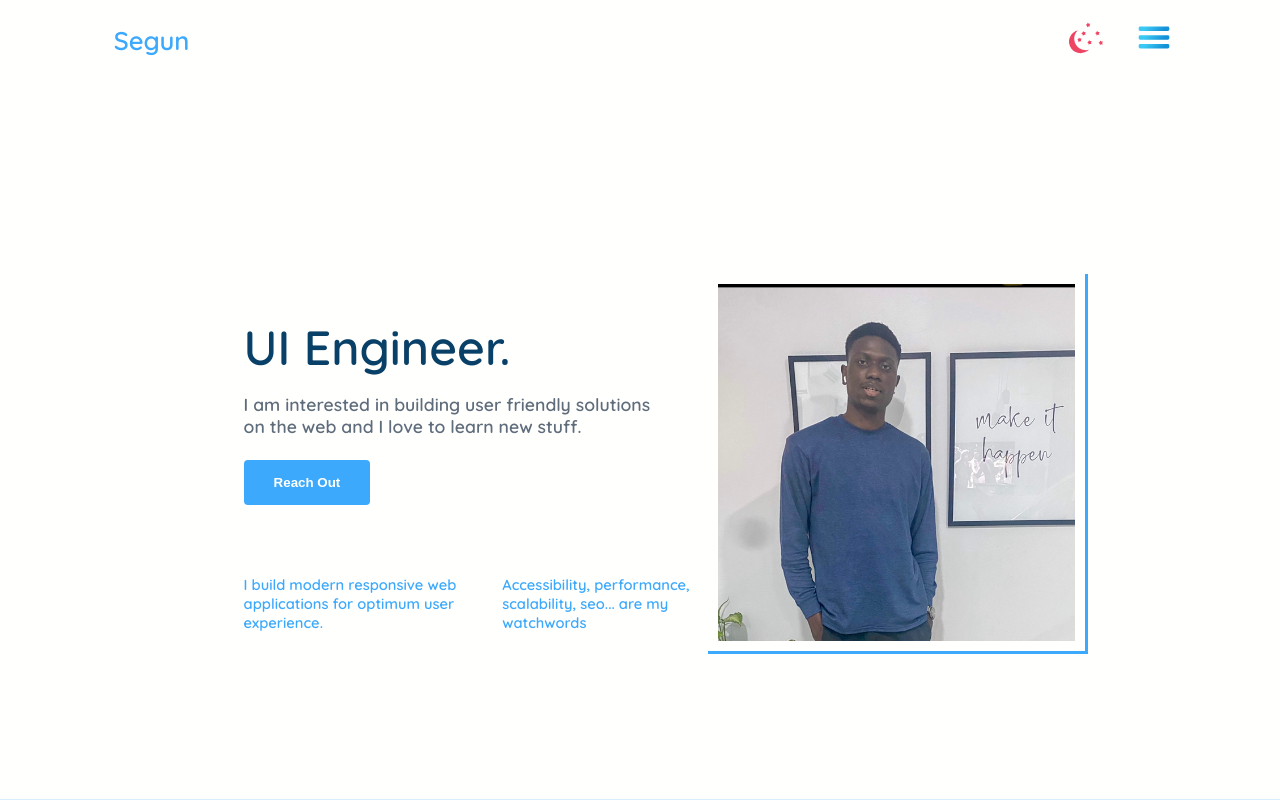
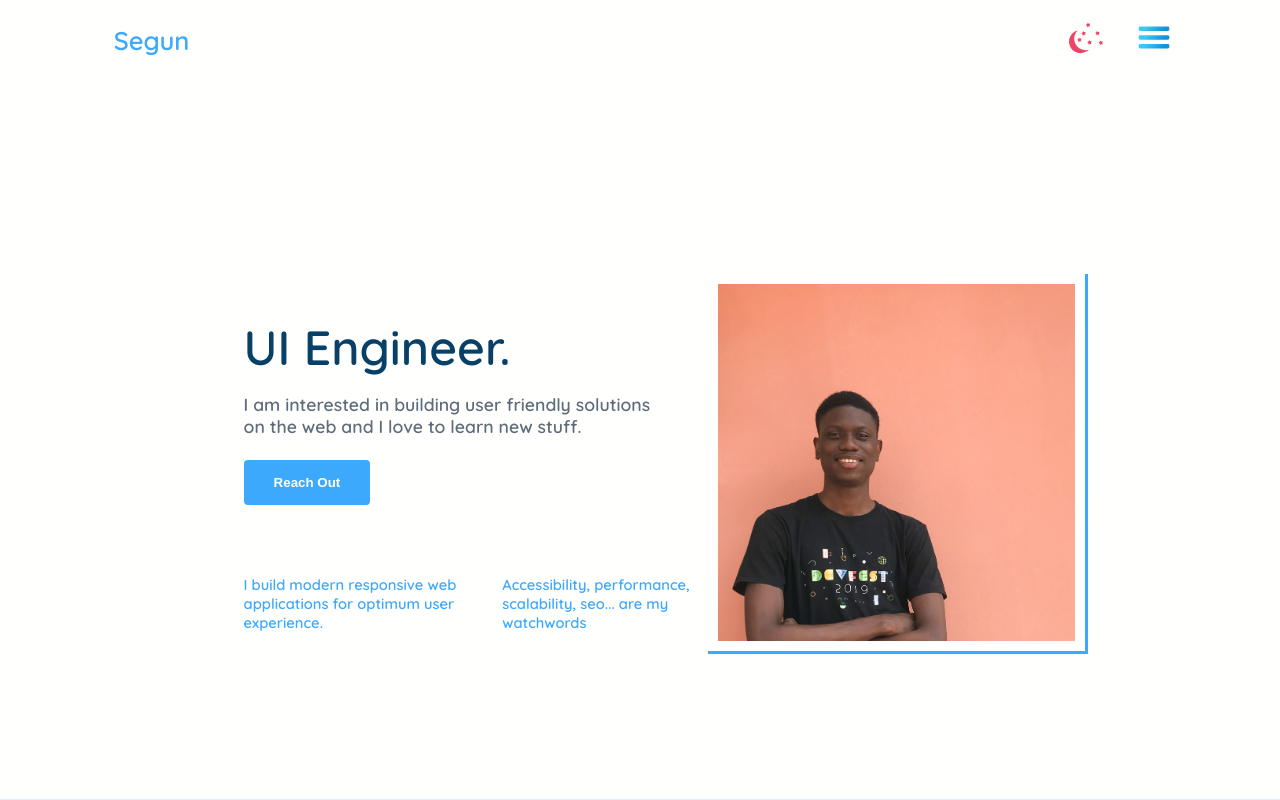
Before and after one commit to Segun98/portfolio, a Vue app: page / in a window 1280 px wide. Shown: the top 800 px of the page. Built offline with nearby package versions, Linux system fonts and the light colour scheme.

Commit message:
Feature: Add new image and remove background color on menu

```diff
--- a/src/components/Header.vue
+++ b/src/components/Header.vue
@@ -196,7 +196,7 @@ export default {
 nav aside.open-menu {
   max-height: 300px;
   transition: ease 0.8s;
-  background: #d8eefe;
+  /* background: #d8eefe; */
 }
 
 nav aside.open-menu ul {
--- a/src/views/Home.vue
+++ b/src/views/Home.vue
@@ -39,7 +39,7 @@
             data-aos="fade-up"
             data-aos-easing="linear"
             data-aos-duration="1000"
-            src="/segun-profile.jpg"
+            src="/segun.jpg"
             alt="Segun's Picture"
           />
         </aside>
```
Also changed, not shown: public/segun.jpg (added).
